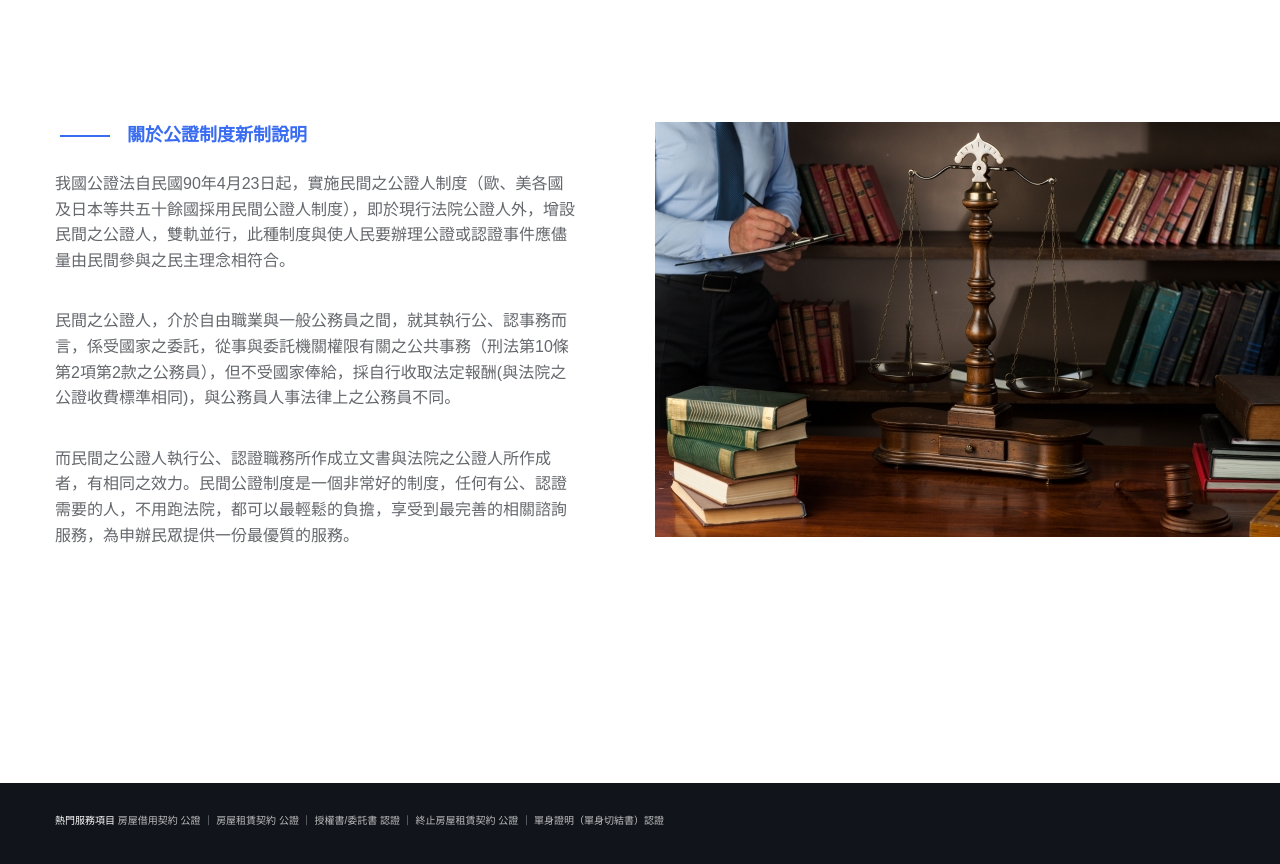
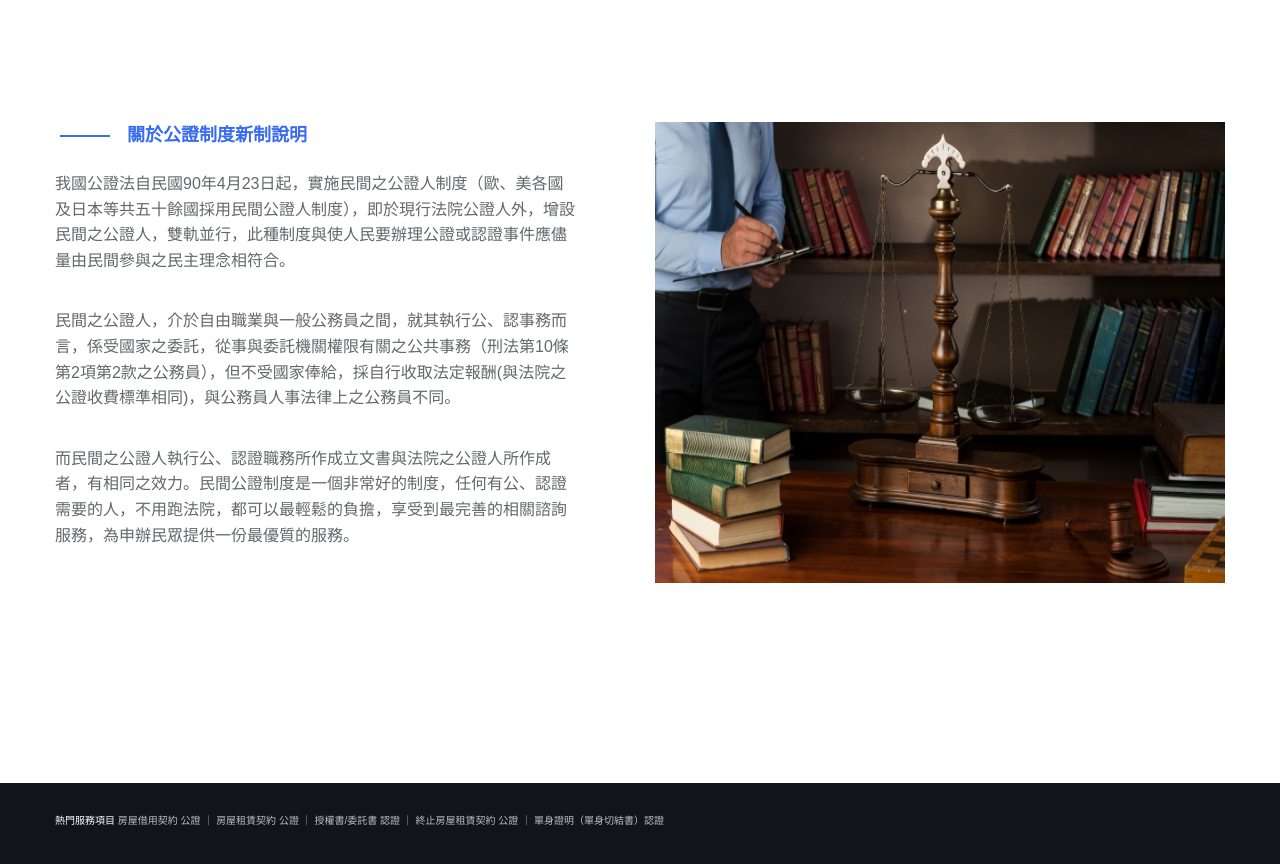
Before and after one commit to yenming/notary, a website: page index.html in a window 1280 px wide. Shown: the part 1080-1944 px from the top of the page. Drawn offline with Linux system fonts and the light colour scheme; a web font is replaced by a local one.

Commit message:
modify index

```diff
--- a/index.html
+++ b/index.html
@@ -98,9 +98,8 @@
     <div class="about-area section-padding2">
         <div class="container">
             <div class="row">
-                <div class="col-lg-6 col-md-12">
+                <div class="col-xl-6 col-lg-6 col-md-12 col-12">
                     <div class="about-caption">
-                        <!-- Section Tittle -->
                         <div class="section-tittle section-tittle2 ">
                             <span>關於公證制度新制說明</span>
                         </div>
@@ -109,10 +108,8 @@
                         <p>而民間之公證人執行公、認證職務所作成立文書與法院之公證人所作成者，有相同之效力。民間公證制度是一個非常好的制度，任何有公、認證需要的人，不用跑法院，都可以最輕鬆的負擔，享受到最完善的相關諮詢服務，為申辦民眾提供一份最優質的服務。</p>
                     </div>
                 </div>
-                <div class="col-lg-6 col-md-12">
-                    <div class="about-font-img d-none d-lg-block">
-                        <img src="assets/img/gallery/index.png" alt="">
-                    </div>
+                <div class="col-xl-6 col-lg-6 col-md-12 col-12">
+                    <img src="assets/img/gallery/index.png" alt="" style="height: 100%; width: 100%; display:block; margin:auto;">
                 </div>
             </div>
         </div>
```
